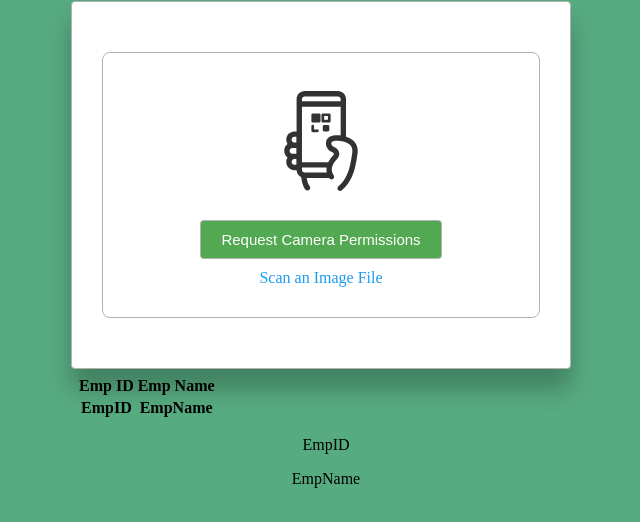
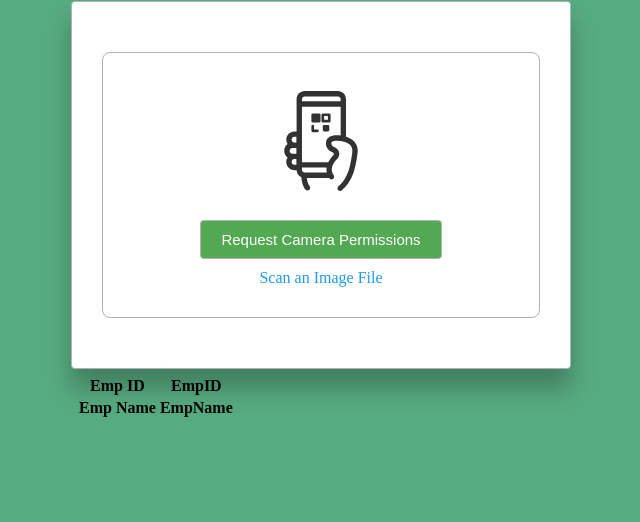
Before and after one commit to shankark1984/VishrutaAttendanceSystems, a plain HTML site: page Index.html in a window 1280 px wide. Shown: the part 78-600 px from the top of the page, without its empty margins (319-959 px from the left). Drawn offline with Linux system fonts and the light colour scheme; files whose address does not match are found by name.

Commit message:
Update Index.html

```diff
--- a/Index.html
+++ b/Index.html
@@ -12,7 +12,7 @@
 
 <body onload="getLocation()">
     <div class="container">
-     <img class="logo" src="img/Logo.png" alt="Vishruta Attendance Systems" width="50%">
+        <img class="logo" src="img/Logo.png" alt="Vishruta Attendance Systems" width="50%">
         <div class="section">
             <div id="my-qr-reader">
             </div>
@@ -22,17 +22,16 @@
             <table>
                 <tr>
                     <th>Emp ID</th>
-                    <th>Emp Name</th>
+                    <th id="Info1">EmpID</th>
                 </tr>
                 <tr>
-                    <th id="Info1">EmpID</th>
+                    <th>Emp Name</th>
                     <th id="Info2">EmpName</th>
                 </tr>
             </table>
 
 
-            <p id="Info1">EmpID</p>
-            <p id="Info2">EmpName</p>
+
             <p id="demo"></p>
         </div>
 
```
